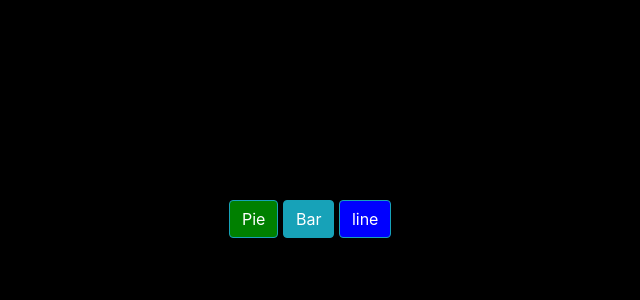
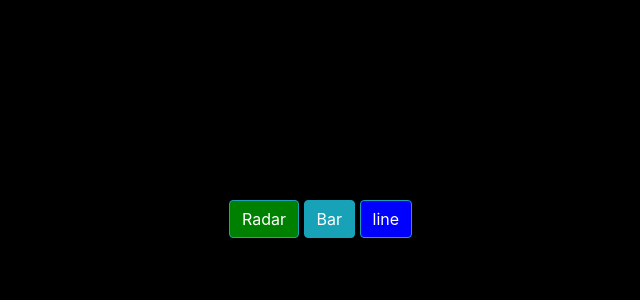
Before and after one commit to yamensaad/djangoProject2, a Django app: page /display in a window 1280 px wide. Shown: the part 175-475 px from the top of the page, without its empty margins (376-1016 px from the left). Run offline with Django 3.2, Linux system fonts and the light colour scheme; some libraries are stand-ins or nearby versions.

Commit message:
fix: change the label form to Radar

```diff
--- a/templates/display.html
+++ b/templates/display.html
@@ -25,7 +25,7 @@
 
 
 <div class="container">
-<a style="background-color: green" href="/pie_display" class="btn btn-info" role="button">Pie</a>
+<a style="background-color: green" href="/pie_display" class="btn btn-info" role="button">Radar</a>
 <a href="/index" class="btn btn-info" role="button">Bar</a>
 <a style="background-color: blue" href="/line" class="btn btn-info" role="button">line</a>
 </div>
```
